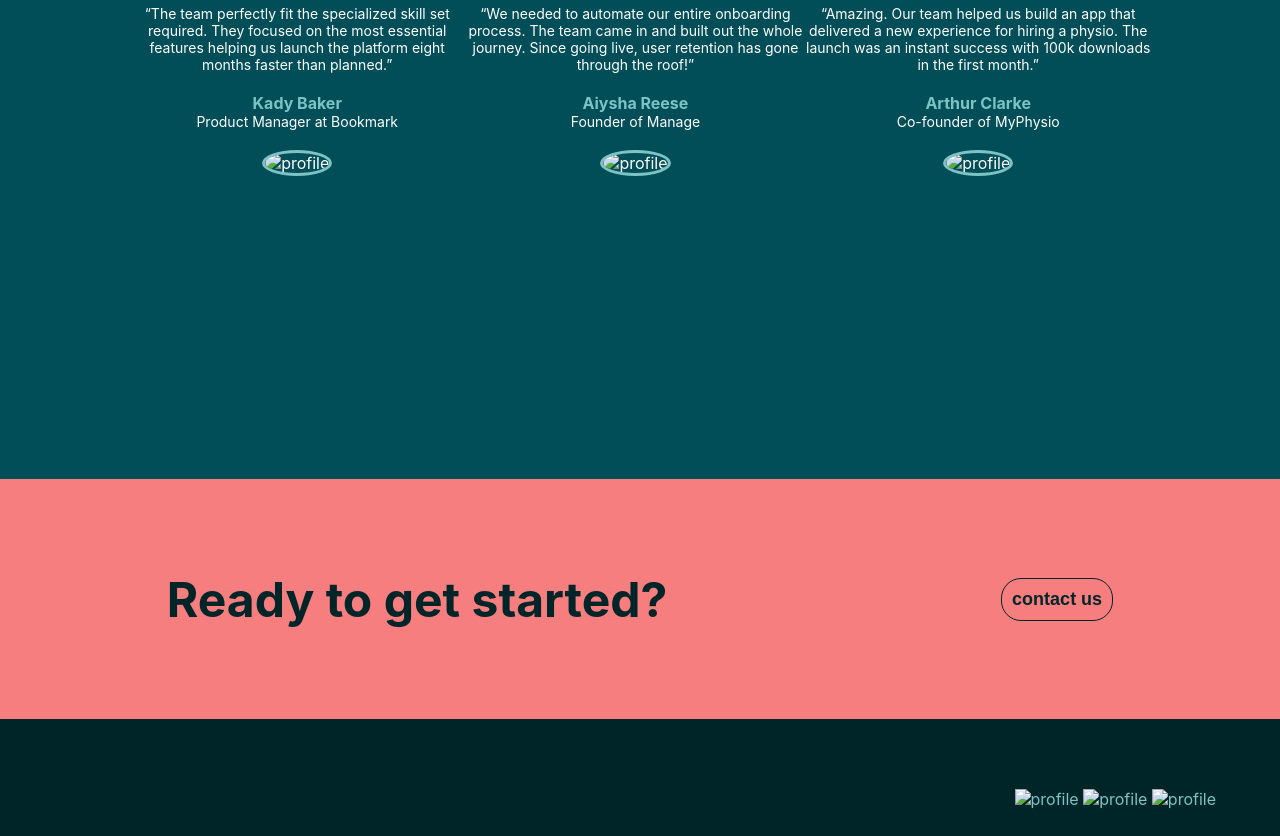
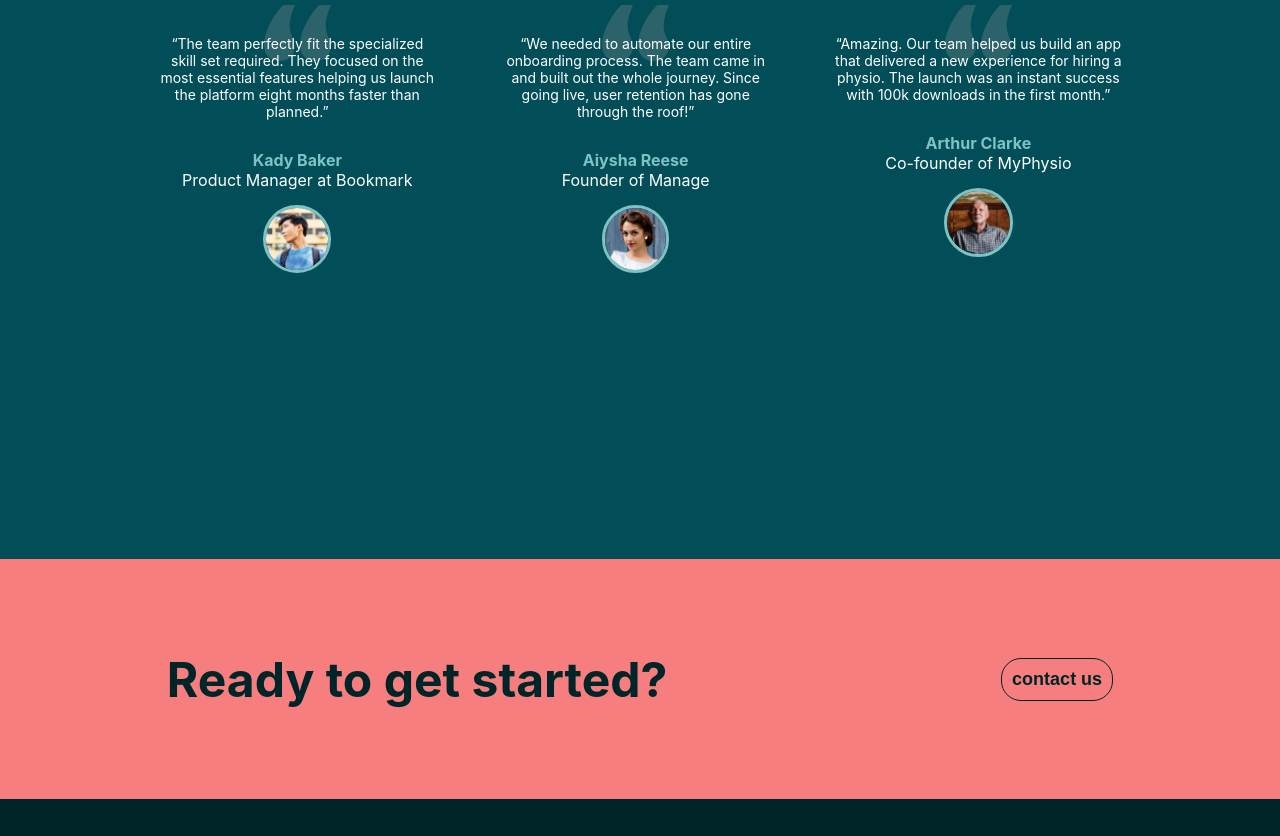
Before and after one commit to nicolino1/landingactivityTeamCharly, a plain HTML site: page index.html in a window 1280 px wide. Shown: the part 1870-2706 px from the top of the page. Drawn offline with Linux system fonts and the light colour scheme.

Commit message:
changes to desktop

```diff
--- a/devices/desktop/desktop.css
+++ b/devices/desktop/desktop.css
@@ -113,7 +113,9 @@ main > header {
     height: 100vh;
     user-select: none;
     overflow: hidden;
-
+    background-image: url("/assets/icons/bg-pattern-home-1.svg");
+    background-repeat: no-repeat;
+    background-position: -10% 30%;
 }
 
 main > header > div:first-child {
@@ -129,6 +131,7 @@ main > header > div:first-child > h1 {
     font-weight: bold;
     margin-left: 10%;
     margin-bottom: 25%;
+    margin-left: 15%;
 }
 
 main > header > div:first-child > h1 > span{
@@ -138,9 +141,13 @@ main > header > div:first-child > h1 > span{
 main > header > div:last-child {
    display: flex;
    flex-basis: 50%;
+   height: 100%;
    flex-direction: column;
    justify-content: center;
    align-items: center;
+   background-image: url("/assets/icons/bg-pattern-home-2.svg");
+   background-repeat: no-repeat;
+   background-position: bottom center;
 }
 
 main > header > div:last-child > p {
@@ -156,6 +163,9 @@ main > section > div:nth-child(1) {
     background-color: var(--primary-dark);
     color: white;
     padding: 10%;
+    background-image: url("/assets/icons/bg-pattern-home-3.svg");
+    background-repeat: no-repeat;
+    background-position: 110% 100%;
 }
 
 main > section > div:nth-child(1) > div {
@@ -187,12 +197,14 @@ main > section > div:nth-child(1) > div:last-child > div > div > p {
 }
 
 main > section > div:nth-child(2)  {
-    height: 90vh;
+    height: 100vh;
     background-color: var(--primary);
     color: white;
     padding: 10%;
     justify-content: center;
     text-align: center;
+    background-image: url("/assets/icons/bg-pattern-home-4-about-3.svg");
+    background-repeat: no-repeat;
 }
 
 main > section > div:nth-child(2) > h2  {
@@ -211,8 +223,14 @@ main > section > div:nth-child(2) > div {
     justify-content: space-between;
 }
 
-main > section > div:nth-child(2) > div > div > p {
-    margin-bottom: 20px;
+main > section > div:nth-child(2) > div > div {
+    background-image: url("/assets/icons/icon-quotes.svg");
+    background-repeat: no-repeat;
+    background-position: top center;
+}
+
+main > section > div:nth-child(2) > div > div > p:first-child {
+    margin: 30px;
     font-size: 14px;
 }
 
@@ -223,7 +241,9 @@ main > section > div:nth-child(2) > div > div > span {
 
 main > section > div:nth-child(2) > div > div > img {
     border-radius: 50%;
+    width: 20%;
     margin: auto;
+    margin-top: 15px;
     border: 3px solid var(--primary-ligth);
 }
 
@@ -296,3 +316,8 @@ main > footer > div:nth-child(3){
     margin-right: 5%;
     color: var(--primary-ligth);
 }
+
+main > footer > div:nth-child(3) > div > img{
+    margin-right: 10px;
+    width: 20%;
+}
--- a/index.html
+++ b/index.html
@@ -39,7 +39,6 @@
                 <p>
                     Finding the right people and building high performing teams can be hard. Most companies aren’t tapping into the abundance of global talent. We’re about to change that.
                 </p>
-                <img src="" alt="logo"/>
             </div>
         </header>
         <section id="home">
@@ -50,7 +49,7 @@
                 <div>
                     <div>
                         <div>
-                            <img src="" alt="logo"/>
+                            <img src="./assets/icons/icon-person.svg" alt="logo"/>
                         </div>
                         <div>
                             <span>Experienced Individuals</span>
@@ -59,7 +58,7 @@
                     </div>
                     <div>
                         <div>
-                            <img src="" alt="logo"/>
+                            <img src="./assets/icons/icon-cog.svg" alt="logo"/>
                         </div>
                         <div>
                             <span>Easy to Implement</span>
@@ -68,7 +67,7 @@
                     </div>
                     <div>
                         <div>
-                            <img src="" alt="logo"/>
+                            <img src="./assets/icons/icon-chart.svg" alt="logo"/>
                         </div>
                         <div>
                             <span>Enhanced Productivity</span>
@@ -84,19 +83,19 @@
                         <p>“The team perfectly fit the specialized skill set required. They focused on the most essential features helping us launch the platform eight months faster than planned.”</p>
                         <span>Kady Baker</span>
                         <p>Product Manager at Bookmark</p>
-                        <img src="" alt="profile">
+                        <img src="./assets/icons/avatar-aden.jpg" alt="profile">
                     </div>
                     <div>
                         <p>“We needed to automate our entire onboarding process. The team came in and built out the whole journey. Since going live, user retention has gone through the roof!”</p>
                         <span>Aiysha Reese</span>
                         <p>Founder of Manage</p>
-                        <img src="" alt="profile">
+                        <img src="./assets/icons/avatar-aiysha.jpg" alt="profile">
                     </div>
                     <div>
                         <p>“Amazing. Our team helped us build an app that delivered a new experience for hiring a physio. The launch was an instant success with 100k downloads in the first month.”</p>
                         <span>Arthur Clarke</span>
                         <p>Co-founder of MyPhysio</p>
-                        <img src="" alt="profile">
+                        <img src="./assets/icons/avatar-arthur.jpg" alt="profile">
                     </div>
                 </div>
             </div>
@@ -121,9 +120,9 @@
             </div>
             <div>
                 <div>
-                    <img src="" alt="profile">
-                    <img src="" alt="profile">
-                    <img src="" alt="profile">
+                    <img src="./assets/icons/icon-facebook.svg" alt="profile">
+                    <img src="./assets/icons/icon-pinterest.svg" alt="profile">
+                    <img src="./assets/icons/icon-twitter.svg" alt="profile">
                 </div>
                 <p>Copyright 2020. All Rights Reserved</p>
             </div>
```
